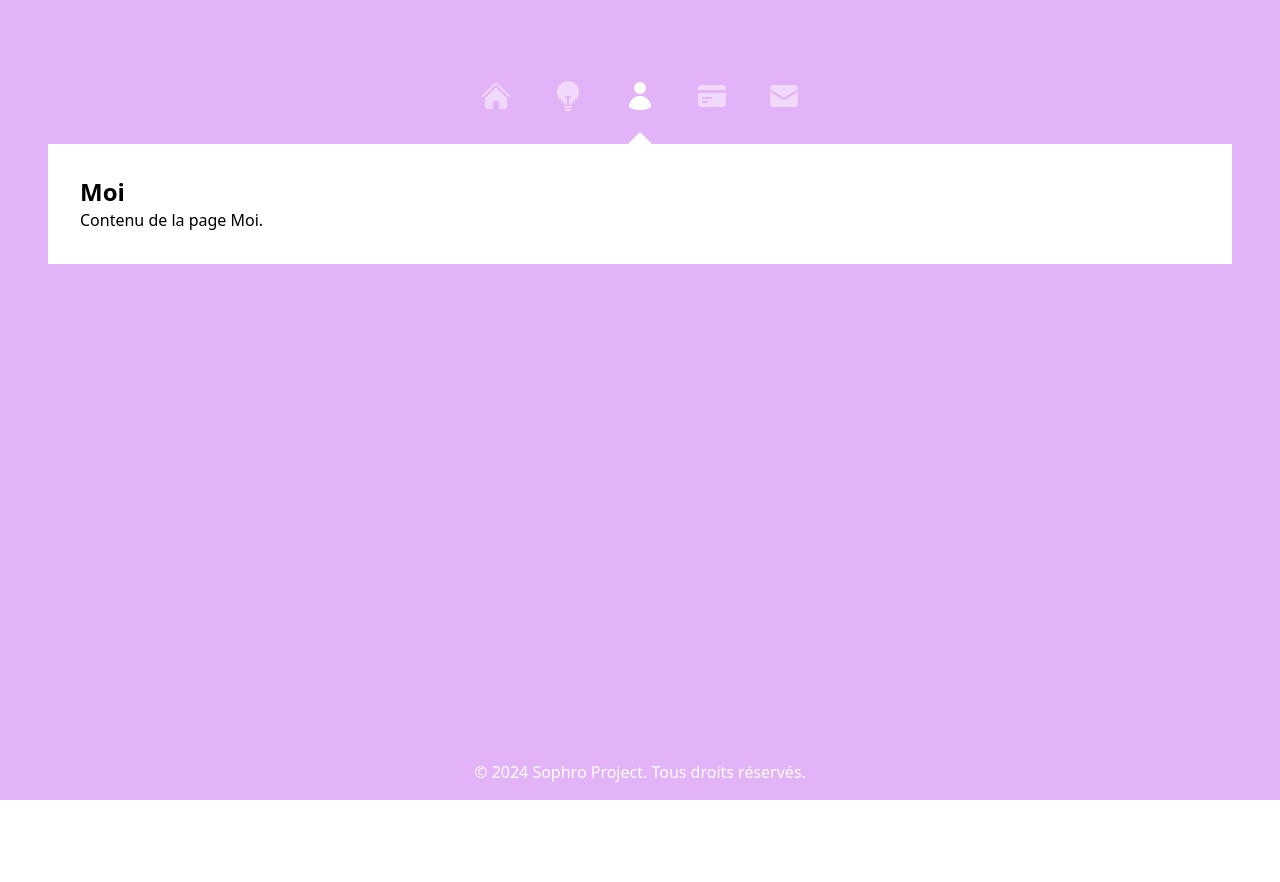
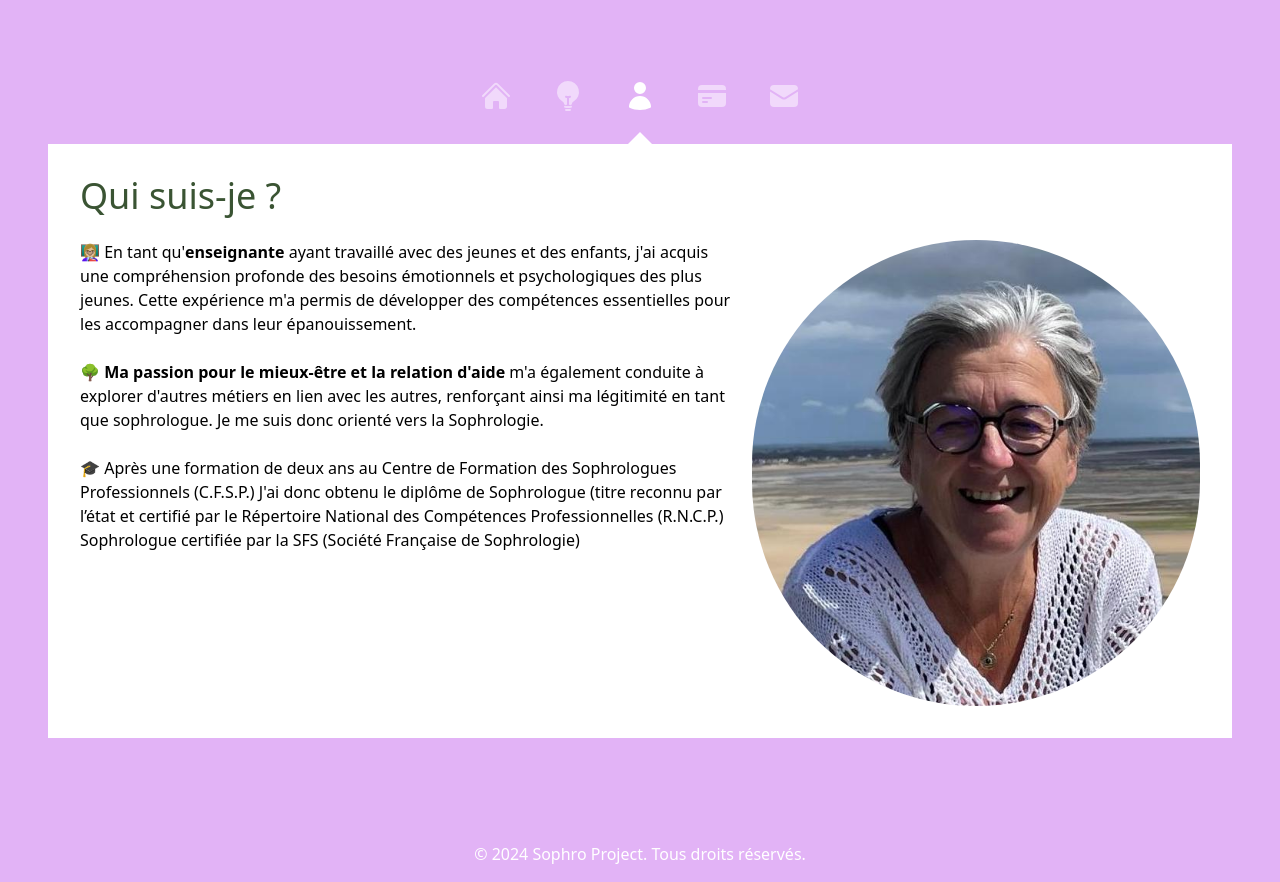
Before and after one commit to ClaraPrioux/sophro-project, a React (Vite) app in the folder sophro-project/: page /moi in a window 1280 px wide. Before the commit the page ends 800 px from the top, so only its background shows below. Built offline with nearby package versions, Linux system fonts and the light colour scheme.

Commit message:
qui suis-je page v1

```diff
--- a/sophro-project/src/pages/Moi.tsx
+++ b/sophro-project/src/pages/Moi.tsx
@@ -1,8 +1,41 @@
+import photo from "../assets/photo.jpeg";
 const Moi = () => {
   return (
     <div className="p-8 bg-white m-4 mt-0 md:m-12 md:mt-0">
-      <h1 className="text-2xl font-bold">Moi</h1>
-      <p>Contenu de la page Moi.</p>
+      <h1 className="text-4xl text-green text-center md:text-left mb-6">
+        Qui suis-je ?
+      </h1>
+      <div className="flex justify-center justify-between">
+        <p className="w-7/12">
+          👩🏼‍🏫 En tant qu'<b>enseignante</b> ayant travaillé avec des jeunes et
+          des enfants, j'ai acquis une compréhension profonde des besoins
+          émotionnels et psychologiques des plus jeunes. Cette expérience m'a
+          permis de développer des compétences essentielles pour les accompagner
+          dans leur épanouissement. <br />
+          <br />
+          🌳 <b>Ma passion pour le mieux-être et la relation d'aide</b> m'a
+          également conduite à explorer d'autres métiers en lien avec les
+          autres, renforçant ainsi ma légitimité en tant que sophrologue. Je me
+          suis donc orienté vers la Sophrologie.
+          <br />
+          <br />
+          🎓 Après une formation de deux ans au Centre de Formation des
+          Sophrologues Professionnels (C.F.S.P.) J'ai donc obtenu le diplôme de
+          Sophrologue (titre reconnu par l’état et certifié par le Répertoire
+          National des Compétences Professionnelles (R.N.C.P.) Sophrologue
+          certifiée par la SFS (Société Française de Sophrologie)
+        </p>
+        <img
+          src={photo}
+          alt="photo de rosy"
+          className="w-2/5 h-2/5 rounded-full"
+        ></img>
+      </div>
+      {/* <img
+        src="https://www.association-dutempspoursoi.fr/wp-content/uploads/elementor/thumbs/Arbre-site-oumx7trmo79qq91iyyr6mwq1u6zwkxglnt84te110w.jpg"
+        alt="arbre-sophro"
+        className="w-2/12"
+      ></img> */}
     </div>
   );
 };
```
Also changed, not shown: sophro-project/src/assets/photo.jpeg (added).
